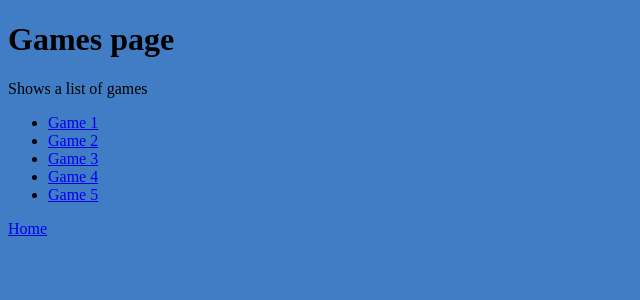
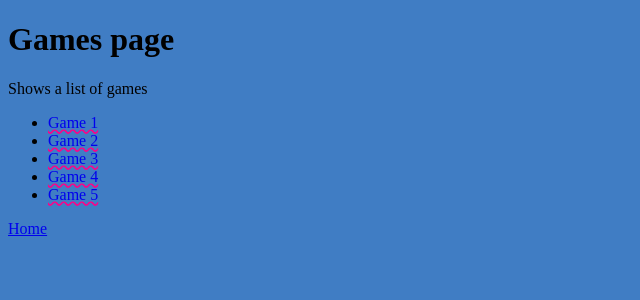
Before and after one commit to jhonattan/playgroud-react-router, a React (Vite) app: page /games in a window 1280 px wide. Shown: the top 300 px of the page, without its empty margins (0-640 px from the left). Built offline with nearby package versions, Linux system fonts and the light colour scheme.

Commit message:
feat: add clsx dependency and enhance link styling with active and pending states

```diff
--- a/src/Games.tsx
+++ b/src/Games.tsx
@@ -8,6 +8,7 @@ import {
 } from "react-router-dom";
 
 import s from "./games.module.css";
+import clsx from "clsx";
 
 type Game = {
   id: number;
@@ -45,7 +46,11 @@ function Games() {
         {games.map((game) => (
           <li key={game.id}>
             <NavLink
-              className={({ isActive }) => (isActive ? s.active : "")}
+              // className={({ isActive }) => (isActive ? s.active : "")}
+              className={({ isActive, isPending }) =>
+                clsx(s.link, { [s.active]: isActive, [s.pending]: isPending })
+              }
+              //className={(...props) => console.log(props)}
               to={`/games/${game.id}`}
             >
               {game.name}
--- a/src/games.module.css
+++ b/src/games.module.css
@@ -1,6 +1,18 @@
+.link {
+  border-radius: 6px;
+  text-decoration: wavy underline rgb(255, 0, 136);
+}
+
 .active {
   border: 2px solid blueviolet;
   box-shadow: 0 0 10px blueviolet;
   border-radius: 5px;
   text-decoration: none;
 }
+
+.pending {
+  border: 2px solid rgb(41, 226, 81);
+  box-shadow: 0 0 10px rgb(43, 226, 98);
+  border-radius: 5px;
+  text-decoration: none;
+}
```
Also changed, not shown: 1 other file (tests, documents, lock files or other folders).
